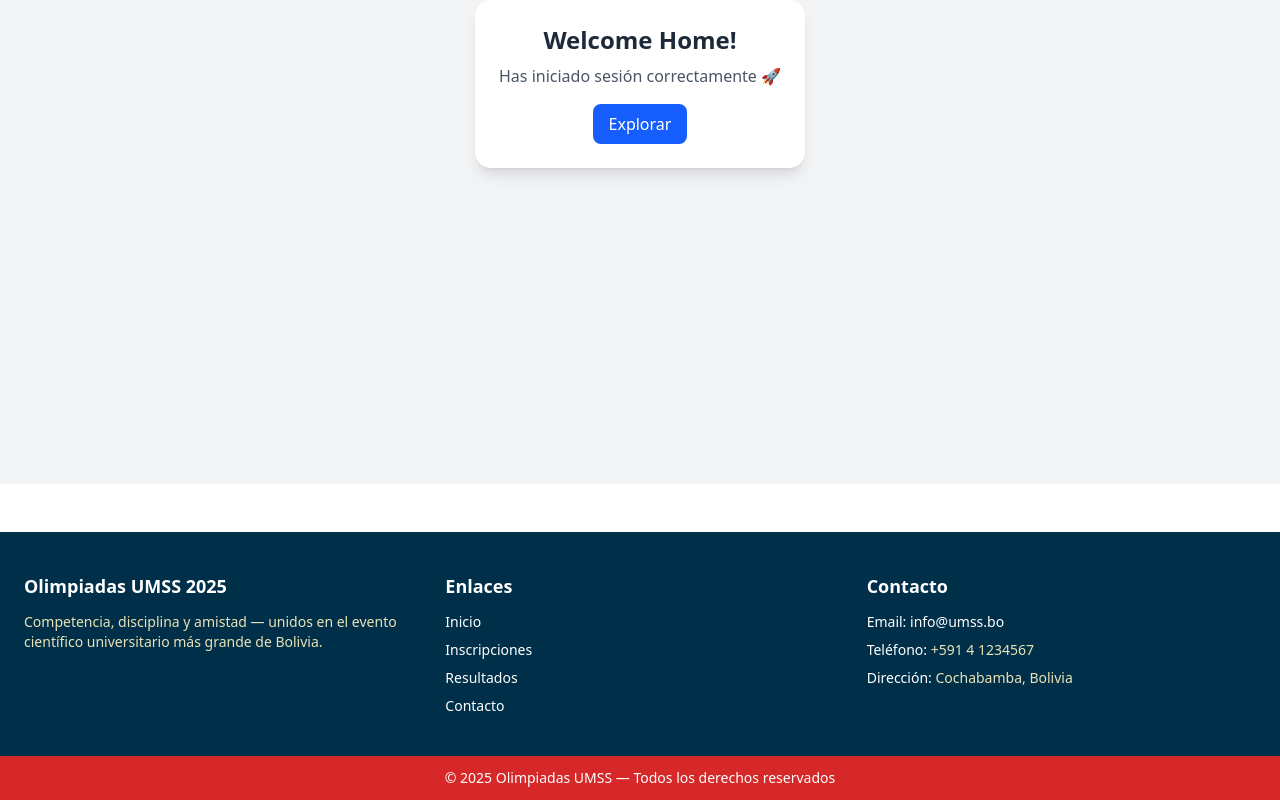
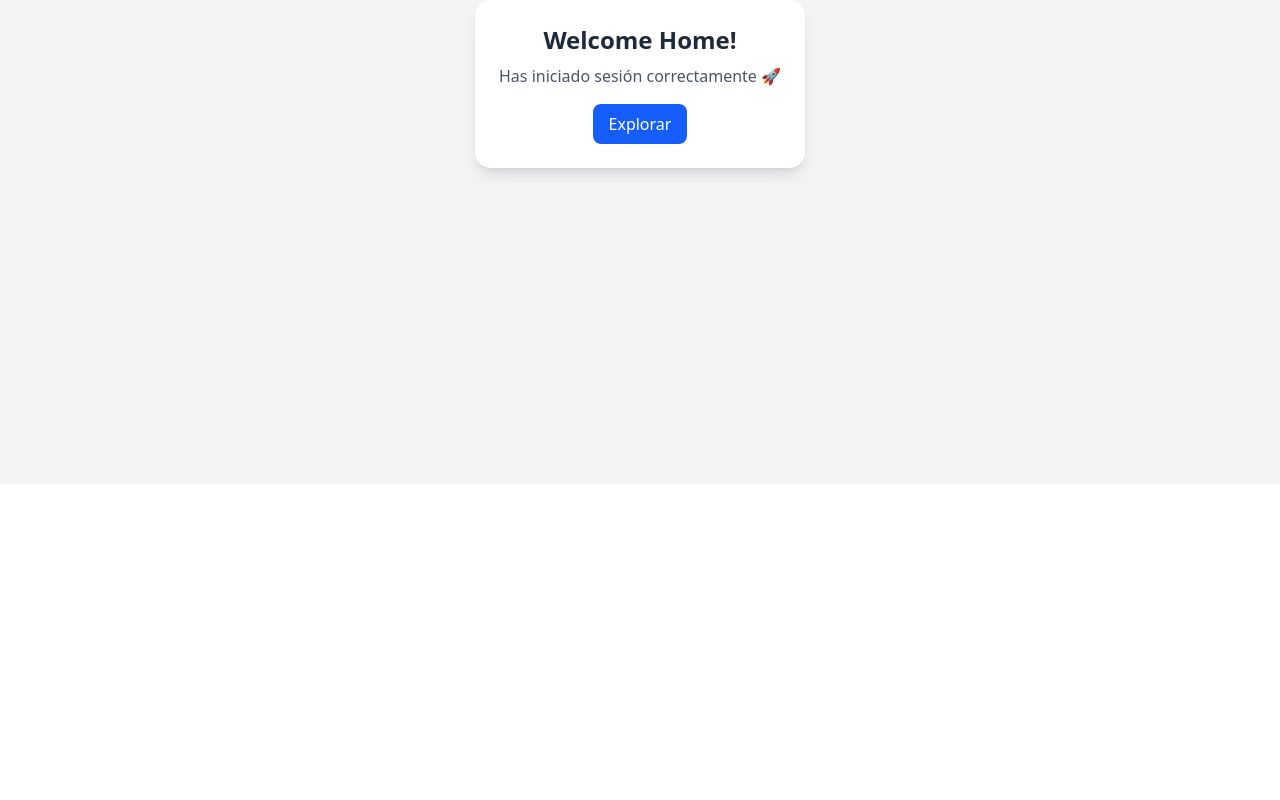
Before and after one commit to pixelenginners-a11y/OHSANSI-Registro-de-evaluaciones-de-olimpiadas, a React (Vite) app in the folder frontend/: page / in a window 1280 px wide. Shown: the part 357-1157 px from the top of the page. After the commit the page ends 841 px from the top, so only its background shows below. Built offline with nearby package versions, Linux system fonts and the light colour scheme.

Commit message:
Revert "style(frontend): creacioon del footer"
This reverts commit c3d19b69ebcfe7e08923c325dbcccf393c67d88f.

```diff
--- a/frontend/src/components/Footer.tsx
+++ /dev/null
@@ -1,49 +0,0 @@
-export default function Footer() {
-  return (
-    <footer className="bg-[#003049] text-white mt-12">
-      <div className="max-w-7xl mx-auto px-4 sm:px-6 py-10 grid grid-cols-1 md:grid-cols-3 gap-8">
-
-        <div>
-          <h2 className="font-bold text-lg mb-3">Olimpiadas UMSS 2025</h2>
-          <p className="text-sm text-[#EAE2B7]">
-            Competencia, disciplina y amistad — unidos en el evento científico universitario más grande de Bolivia.
-          </p>
-        </div>
-
-        <div>
-          <h2 className="font-bold text-lg mb-3">Enlaces</h2>
-          <ul className="space-y-2 text-sm">
-            <li><a href="#" className="hover:text-[#F77F00]">Inicio</a></li>
-            <li><a href="#" className="hover:text-[#F77F00]">Inscripciones</a></li>
-            <li><a href="#" className="hover:text-[#F77F00]">Resultados</a></li>
-            <li><a href="#" className="hover:text-[#F77F00]">Contacto</a></li>
-          </ul>
-        </div>
-
-        <div>
-          <h2 className="font-bold text-lg mb-3">Contacto</h2>
-          <ul className="space-y-2 text-sm">
-            <li>
-              Email:{" "}
-              <a href="mailto:info@umss.bo" className="hover:text-[#F77F00]">
-                info@umss.bo
-              </a>
-            </li>
-            <li>
-              Teléfono:{" "}
-              <span className="text-[#EAE2B7]">+591 4 1234567</span>
-            </li>
-            <li>
-              Dirección:{" "}
-              <span className="text-[#EAE2B7]">Cochabamba, Bolivia</span>
-            </li>
-          </ul>
-        </div>
-      </div>
-
-      <div className="bg-[#D62828] text-center py-3 text-sm">
-        © 2025 Olimpiadas UMSS — Todos los derechos reservados
-      </div>
-    </footer>
-  );
-}
--- a/frontend/src/routes/__root.tsx
+++ b/frontend/src/routes/__root.tsx
@@ -1,6 +1,5 @@
 import { createRootRoute, Link, Outlet } from '@tanstack/react-router'
 import { TanStackRouterDevtools } from '@tanstack/react-router-devtools'
-import Footer from '../components/Footer'
 
 const RootLayout = () => (
   <>
@@ -14,7 +13,6 @@ const RootLayout = () => (
     </div>
     <hr />
     <Outlet />
-    <Footer />
     <TanStackRouterDevtools />
   </>
 )
```
